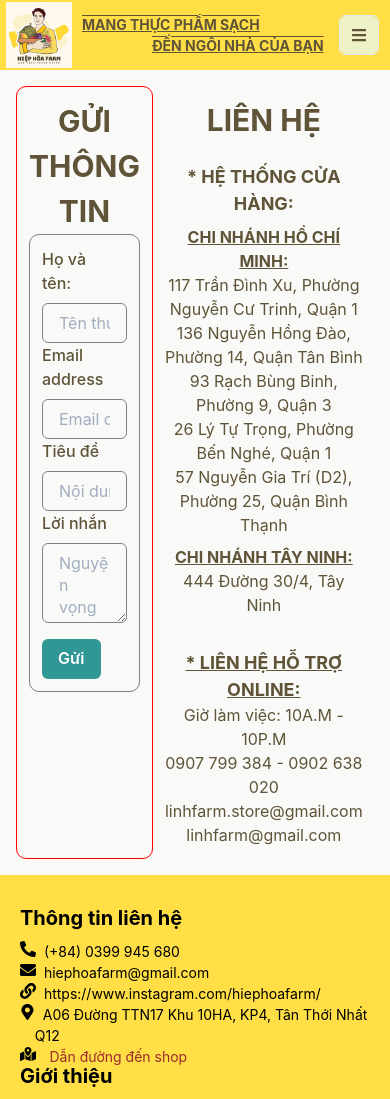
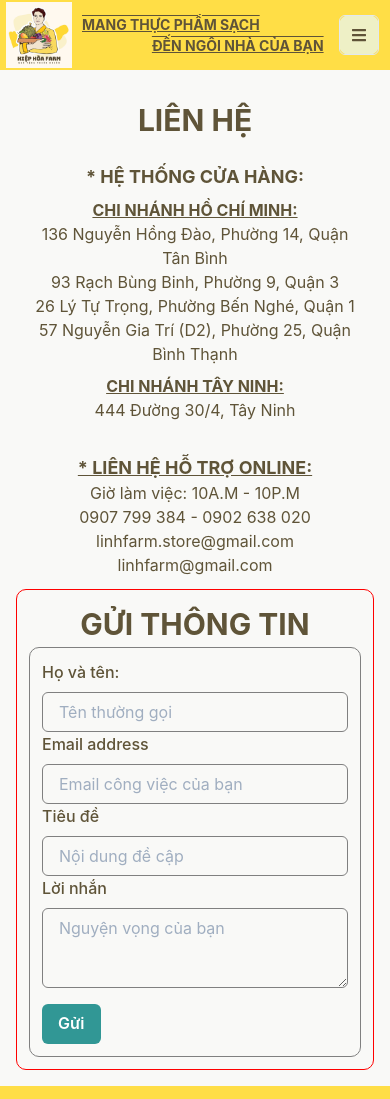
Before and after one commit to minhkhoi260199/hhfshop, a Next.js app: page /contact in a window 390 px wide. Shown: the top 1099 px of the page. Built offline with nearby package versions, Linux system fonts and the light colour scheme.

Commit message:
fix bug search bar responsive + category when switch page

```diff
--- a/components/categoryBar/CategoryBar.js
+++ b/components/categoryBar/CategoryBar.js
@@ -42,7 +42,7 @@
 // export default function CategoryBar() {
 function CategoryBar() {
 
-  const [currentCate, setCurrentCate] = useState({categoryName: "Bán chạy", idCategory: 21});
+  const [currentCate, setCurrentCate] = useState({categoryName: "Dành cho bạn", idCategory: 0});
 
   const dispatch = useDispatch();
   const categories = useSelector(selectAllCategory);
@@ -67,7 +67,7 @@
   }, []);
 
   useEffect(()=>{
-    if(!isLoading){
+    if(!isLoading && currentCate.idCategory!=0){
       const loadingProductByCate = async () =>{
               dispatch(onLoadingProduct());
               try {
--- a/pages/contact/index.js
+++ b/pages/contact/index.js
@@ -1,5 +1,5 @@
 import {
-    Button,
+  Button,
   FormControl,
   FormLabel,
   Grid,
@@ -13,13 +13,48 @@
 import { closeSlider } from "../../components/productDetail/detailSlice";
 
 function Contact() {
-    const dispatch = useDispatch();
-    useEffect(()=>{
-        dispatch(closeSlider());
-    },[])
+  const dispatch = useDispatch();
+  useEffect(() => {
+    dispatch(closeSlider());
+  }, []);
   return (
     <Grid templateColumns="repeat(2, 1fr)">
-      <GridItem colSpan={1} border="red solid 1px" p={3} borderRadius={10}>
+      <GridItem colSpan={{ base: "2", md: "1" }} p={3} textAlign="center">
+        <Text fontSize="3xl" fontWeight="bold" textAlign="center">
+          LIÊN HỆ
+        </Text>
+        <Text fontSize="lg" fontWeight="bold" mt={5} mb={2}>
+          * HỆ THỐNG CỬA HÀNG:
+        </Text>
+        <Text fontSize="md" fontWeight="bold" as="u">
+          CHI NHÁNH HỒ CHÍ MINH:
+        </Text>
+        <Text fontSize="md">136 Nguyễn Hồng Đào, Phường 14, Quận Tân Bình</Text>
+        <Text fontSize="md">93 Rạch Bùng Binh, Phường 9, Quận 3</Text>
+        <Text fontSize="md">26 Lý Tự Trọng, Phường Bến Nghé, Quận 1</Text>
+        <Text fontSize="md" mb={2}>
+          57 Nguyễn Gia Trí (D2), Phường 25, Quận Bình Thạnh
+        </Text>
+        <Text fontSize="md" fontWeight="bold" as="u">
+          CHI NHÁNH TÂY NINH:
+        </Text>
+        <Text fontSize="md" mb={8}>
+          444 Đường 30/4, Tây Ninh
+        </Text>
+        <Text fontSize="lg" fontWeight="bold" as="u">
+          * LIÊN HỆ HỖ TRỢ ONLINE:
+        </Text>
+        <Text fontSize="md">Giờ làm việc: 10A.M - 10P.M</Text>
+        <Text fontSize="md">0907 799 384 - 0902 638 020</Text>
+        <Text fontSize="md">linhfarm.store@gmail.com</Text>
+        <Text fontSize="md">linhfarm@gmail.com</Text>
+      </GridItem>
+      <GridItem
+        colSpan={{ base: "2", md: "1" }}
+        border="red solid 1px"
+        p={3}
+        borderRadius={10}
+      >
         <Text fontSize="3xl" fontWeight="bold" textAlign="center">
           GỬI THÔNG TIN
         </Text>
@@ -40,45 +75,10 @@
             type="text"
             placeholder="Nguyện vọng của bạn"
           />
-          <Button
-            mt={4}
-            colorScheme='teal'
-            type='submit'
-          >
+          <Button mt={4} colorScheme="teal" type="submit">
             Gửi
           </Button>
         </FormControl>
-      </GridItem>
-      <GridItem colSpan={1} p={3} textAlign="center">
-        <Text fontSize="3xl" fontWeight="bold" textAlign="center">
-          LIÊN HỆ
-        </Text>
-        <Text fontSize="lg" fontWeight="bold" mt={5} mb={2}>
-          * HỆ THỐNG CỬA HÀNG:
-        </Text>
-        <Text fontSize="md" fontWeight="bold" as="u">
-          CHI NHÁNH HỒ CHÍ MINH:
-        </Text>
-        <Text fontSize="md">
-          117 Trần Đình Xu, Phường Nguyễn Cư Trinh, Quận 1
-        </Text>
-        <Text fontSize="md">136 Nguyễn Hồng Đào, Phường 14, Quận Tân Bình</Text>
-        <Text fontSize="md">93 Rạch Bùng Binh, Phường 9, Quận 3</Text>
-        <Text fontSize="md">26 Lý Tự Trọng, Phường Bến Nghé, Quận 1</Text>
-        <Text fontSize="md" mb={2}>
-          57 Nguyễn Gia Trí (D2), Phường 25, Quận Bình Thạnh
-        </Text>
-        <Text fontSize="md" fontWeight="bold" as="u">
-          CHI NHÁNH TÂY NINH:
-        </Text>
-        <Text fontSize="md" mb={8}>444 Đường 30/4, Tây Ninh</Text>
-        <Text fontSize="lg" fontWeight="bold" as="u">
-          * LIÊN HỆ HỖ TRỢ ONLINE:
-        </Text>
-        <Text fontSize="md">Giờ làm việc: 10A.M - 10P.M</Text>
-        <Text fontSize="md">0907 799 384 - 0902 638 020</Text>
-        <Text fontSize="md">linhfarm.store@gmail.com</Text>
-        <Text fontSize="md">linhfarm@gmail.com</Text>
       </GridItem>
     </Grid>
   );
--- a/pages/index.js
+++ b/pages/index.js
@@ -23,7 +23,7 @@
 export default function Home() {
 
   // const [isLoading, setIsLoading] = useState(true);
-  const [width, setWidth] = useState(0);
+  const [width, setWidth] = useState();
 
   const dispatch = useDispatch();
   const isLoading = useSelector(selectIsLoadingProduct);
@@ -57,7 +57,7 @@
   useEffect(()=>{
     window.addEventListener("resize", () => setWidth(window.innerWidth));
     return () => window.removeEventListener("resize", () => setWidth(window.innerWidth));
-  },[])
+  })
 
   return (
     <>
```
